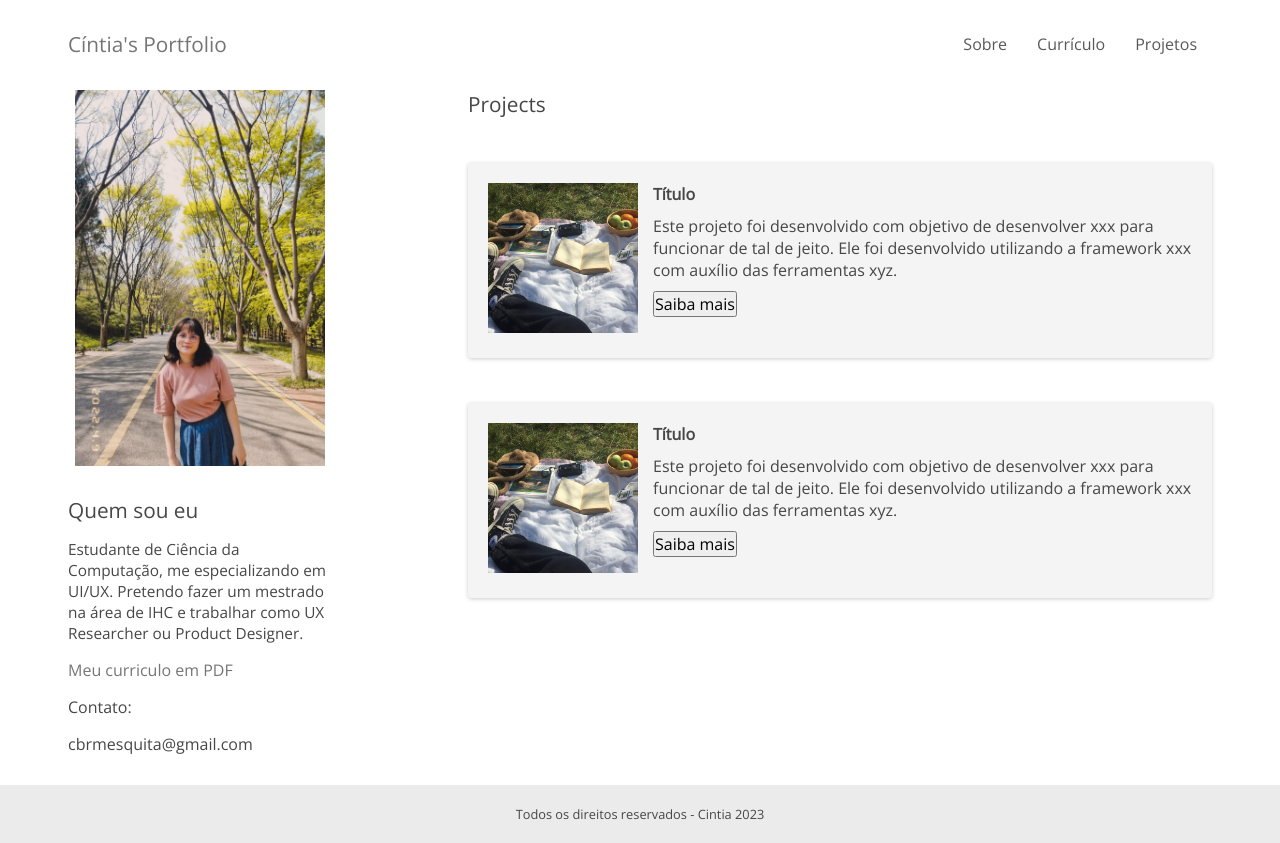
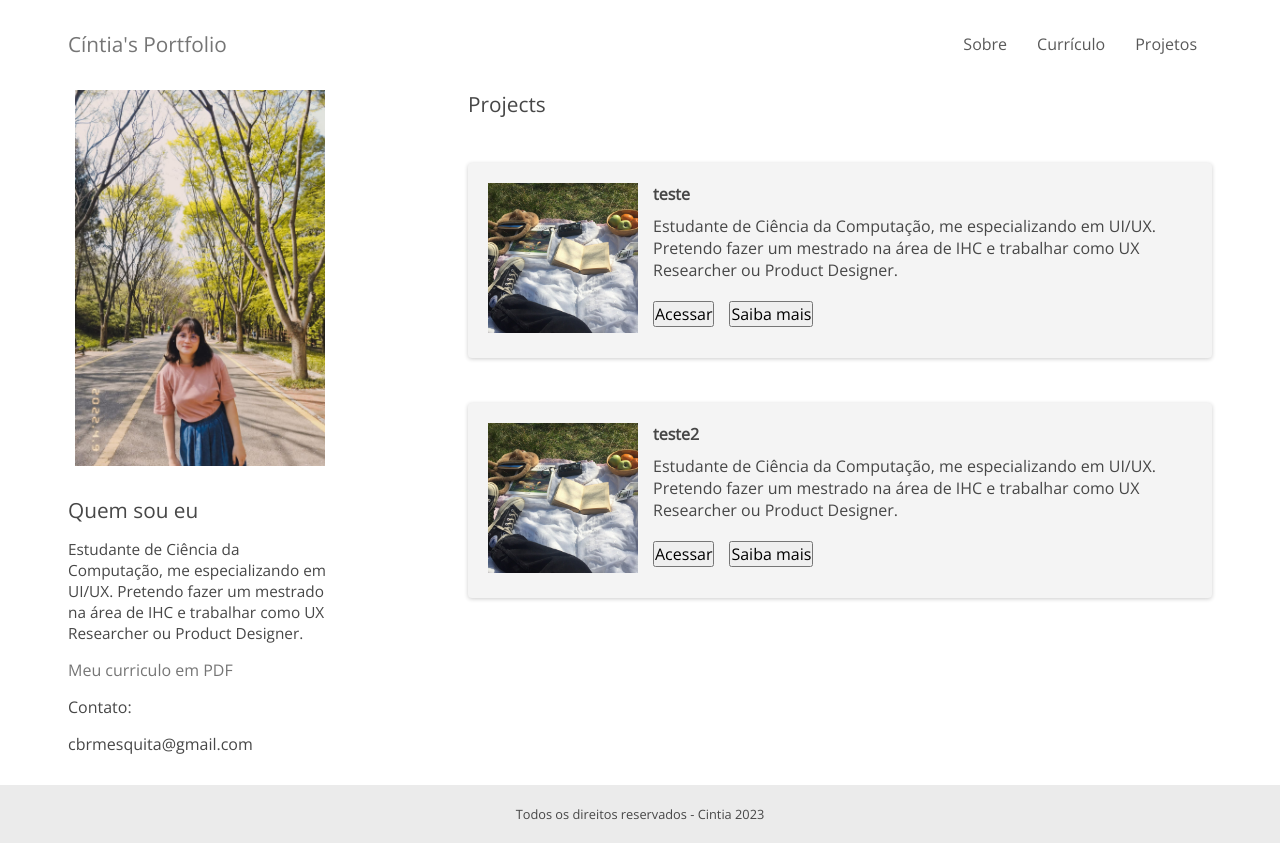
Before and after one commit to Lunatc/portfolio, a React (Create React App) app: page /projetos in a window 1280 px wide. Built offline with nearby package versions, Linux system fonts and the light colour scheme.

Commit message:
Add props para adicionar n

```diff
--- a/src/components/card.js
+++ b/src/components/card.js
@@ -1,18 +1,23 @@
 import classes from "./styles/card.module.css"
-import projeto1 from "../assets/images/projeto1.png"
 
-function Card() {
+
+function Card(props) {
     return (
         <div className={classes.Card}>
             <section>
-                <img className={classes.Image} src={projeto1} alt="Foto projeto 1"></img>
+                <img className={classes.Image} src={props.image} alt="Foto projeto 1"></img>
             </section>
             <section className={classes.texto}>
-                <h2>Título</h2>
-                <p>Este projeto foi desenvolvido com objetivo de desenvolver xxx para funcionar de tal de jeito. Ele foi desenvolvido utilizando a framework xxx com auxílio das ferramentas xyz.</p>
-                <button className={classes.btn}>
-                    Saiba mais
-                </button>
+                <h2>{props.title}</h2>
+                <p>{props.text}</p>
+                <div className={classes.btnline}>
+                    <button className={classes.btn}>
+                        Acessar
+                    </button>
+                    <button className={classes.btn}>
+                        Saiba mais
+                    </button>
+                </div>
             </section>
         </div>
     );
--- a/src/components/styles/card.module.css
+++ b/src/components/styles/card.module.css
@@ -23,3 +23,11 @@
     justify-content: center;
     gap: 10px;
 }
+
+.btnline{
+    display: flex;
+    flex-direction: row;
+    margin-top: 0;
+    gap: 15px;
+    margin-top: 10px;
+}
--- a/src/pages/projects.js
+++ b/src/pages/projects.js
@@ -1,5 +1,6 @@
 import classes from './styles/projects.module.css'
 import Card from '../components/card.js'
+import projeto1 from "../assets/images/projeto1.png"
 
 function Projects() {
     return (
@@ -7,8 +8,16 @@ function Projects() {
 
         <h1>Projects</h1>
 
-        <Card />
-        <Card />
+        <Card
+          title="teste"
+          text="Estudante de Ciência da Computação, me especializando em UI/UX. Pretendo fazer um mestrado na área de IHC e trabalhar como UX Researcher ou Product Designer."
+          image={projeto1}
+        />
+        <Card
+          title="teste2"
+          text="Estudante de Ciência da Computação, me especializando em UI/UX. Pretendo fazer um mestrado na área de IHC e trabalhar como UX Researcher ou Product Designer."
+          image={projeto1}
+        />
 
         </div>
     );
```
Also changed, not shown: 1 other file (tests, documents, lock files or other folders).
